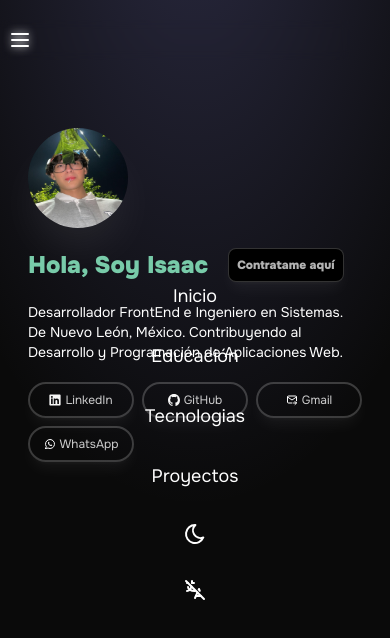
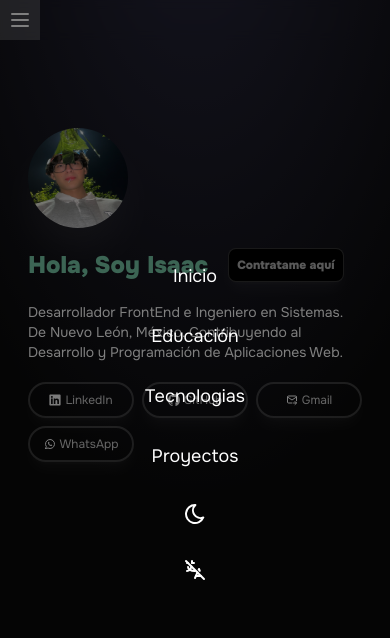
Before and after one commit to Hypeyiii/react_portfolio, a React (Vite) app: page / in a window 390 px wide. Both pictures are taken after a click on the button 20 px from the left and 40 px from the top of the page. Shown: the top 638 px of the page. Built offline with nearby package versions, Linux system fonts and the light colour scheme.

Commit message:
Adding menu functionality

```diff
--- a/src/App.jsx
+++ b/src/App.jsx
@@ -47,7 +47,8 @@ function App() {
 
   return (
     <>
-    <div className='fixed z-40 top-0 md:right-0 md:left-0 mx-auto mt-5 w-[350px] sm:w-[500px] md:w-[700px]'>
+    <div className={`fixed top-0 md:right-0 md:left-0 mx-auto w-[350px] sm:w-[500px] md:w-[700px]
+                   ${isMobile ? 'mt-0': 'mt-5'}`}>
       <div className='backdrop-blur-sm mx-auto text-white flex items-start md:items-center justify-start md:justify-center
          font-medium'>
         {isMobile ?
@@ -55,8 +56,9 @@ function App() {
           <button className='hover:bg-white/20 p-2 transition-all duration-300' onClick={handleMenuModal}>
             <img src={menu} alt="Menu Icon" className='size-6'/>
           </button>
-            <div className='entrance backdrop-blur-sm menu h-screen w-screen text-white hidden fixed'
+            <div className='entrance menu h-screen w-screen text-white hidden fixed'
               onClick={handleMenuModal}>
+                <div className="fixed inset-0 bg-black opacity-50 h-screen"></div>
               <ul className='flex flex-col gap-y-4 text-lg items-center justify-center absolute top-0 right-0 bottom-0 left-0'>
                 <a href="#"><li className='hover:bg-gray-500/85 p-2 rounded-full transition-all duration-300
                 active:scale-105 active:duration-0'>
```
